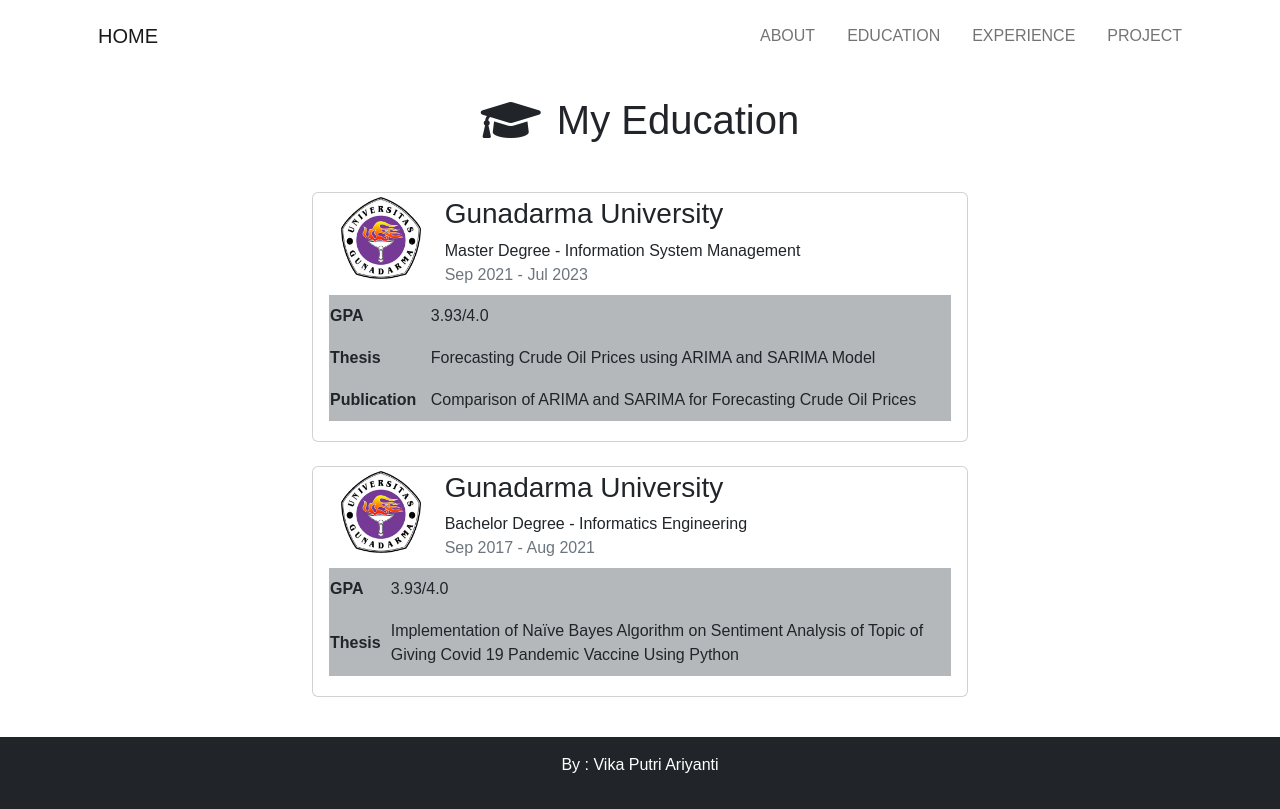
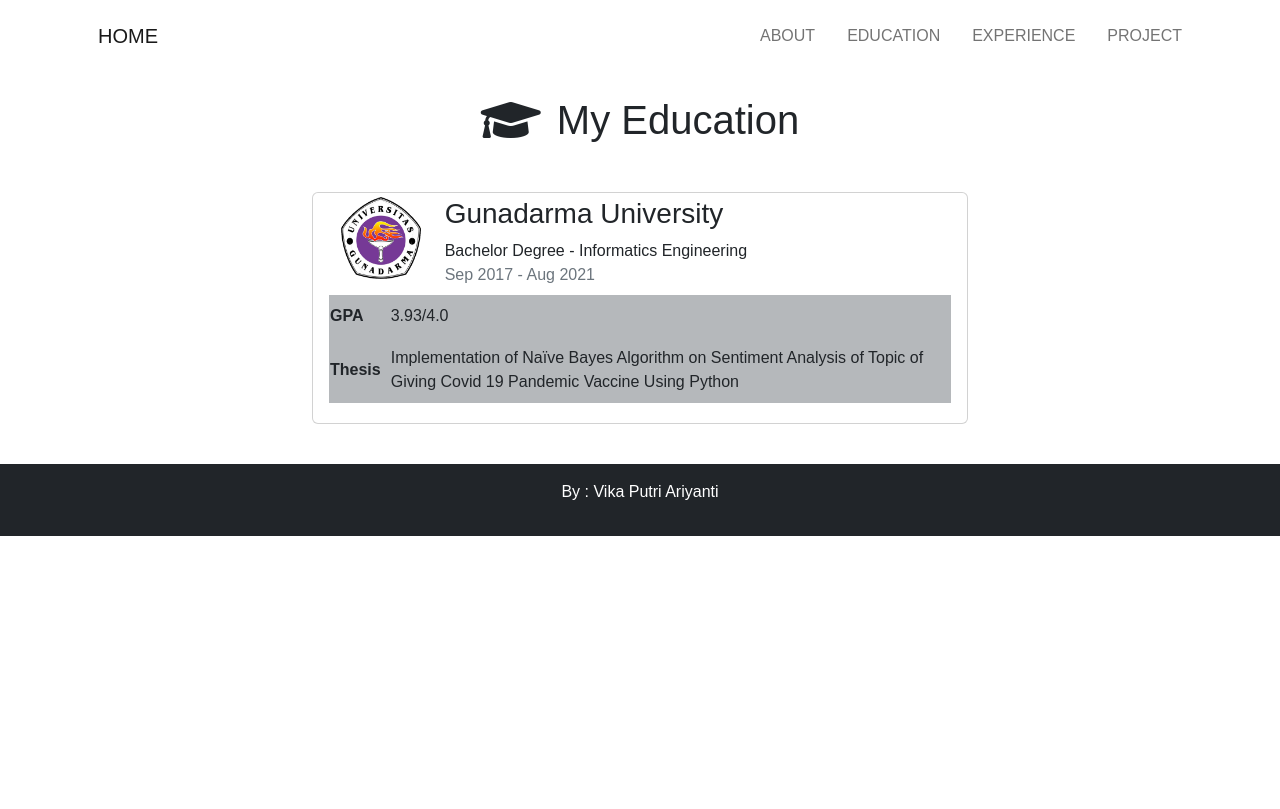
Before and after one commit to vikaputri/Web_Portofolio_React, a React (Create React App) app: page /Education in a window 1280 px wide. Built offline with nearby package versions, Linux system fonts and the light colour scheme.

Commit message:
hide education

```diff
--- a/src/containers/Education/index.js
+++ b/src/containers/Education/index.js
@@ -10,7 +10,7 @@
 
         <div className="py-3 container mt-4">
           <div className="row justify-content-center">
-            <div class="card mb-4" style={{width : '41rem'}}>
+            {/* <div class="card mb-4" style={{width : '41rem'}}>
                 <div className="row m-1">
                   <div className="col-2">
                     <img className="card-img-top" src={UG} alt=""/>
@@ -43,7 +43,7 @@
                     </table>
 
                 </div>
-              </div>
+              </div> */}
 
               <div class="card" style={{width : '41rem'}}>
                 <div className="row m-1">
```
